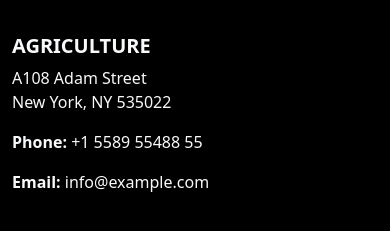
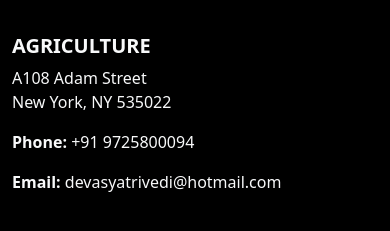
Before and after one commit to devasyatrivedi/project02, a plain HTML site: page index.html in a window 390 px wide. Shown: the part 8420-8651 px from the top of the page. Drawn offline with nearby package versions, Linux system fonts and the light colour scheme.

Commit message:
mail phone

```diff
--- a/index.html
+++ b/index.html
@@ -463,8 +463,8 @@
         <div class="col-md-6 col-lg-4 col-xl-3 mb-4">
           <h5 class="text-uppercase fw-bold">AgriCulture</h5>
           <p>A108 Adam Street<br>New York, NY 535022</p>
-          <p><strong>Phone:</strong> +1 5589 55488 55</p>
-          <p><strong>Email:</strong> info@example.com</p>
+          <p><strong>Phone:</strong> +91 9725800094</p>
+          <p><strong>Email:</strong> devasyatrivedi@hotmail.com</p>
         </div>
 
         <div class="col-md-3 col-lg-2 col-xl-2 mb-4">
```
